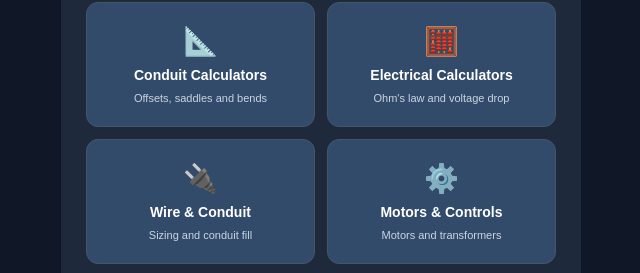
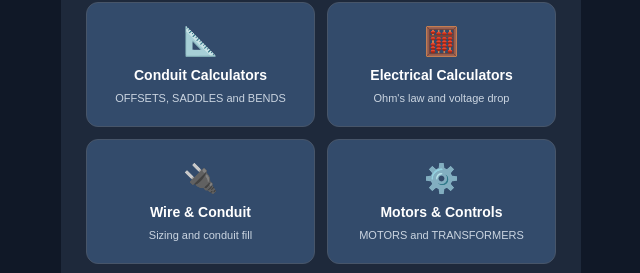
Before and after one commit to drewpelectech1/Electricians-Toolbox, a plain HTML site: page index.html in a window 1280 px wide. Shown: the part 172-445 px from the top of the page, 319-959 px from the left. Drawn offline with Linux system fonts and the light colour scheme.

Commit message:
Update index.html

```diff
--- a/index.html
+++ b/index.html
@@ -205,7 +205,7 @@ button:active {
     <button class="tile" onclick="openCategory('conduit')">
       <span class="tile-icon">📐</span>
       <span class="tile-title">Conduit Calculators</span>
-      <span class="tile-description">Offsets, saddles and bends</span>
+      <span class="tile-description">OFFSETS, SADDLES and BENDS</span>
     </button>
 
     <button class="tile" onclick="openCategory('electrical')">
@@ -223,7 +223,7 @@ button:active {
     <button class="tile" onclick="openCategory('motors')">
       <span class="tile-icon">⚙️</span>
       <span class="tile-title">Motors & Controls</span>
-      <span class="tile-description">Motors and transformers</span>
+      <span class="tile-description">MOTORS and TRANSFORMERS</span>
     </button>
 
     <button class="tile" onclick="openCategory('reference')">
```
